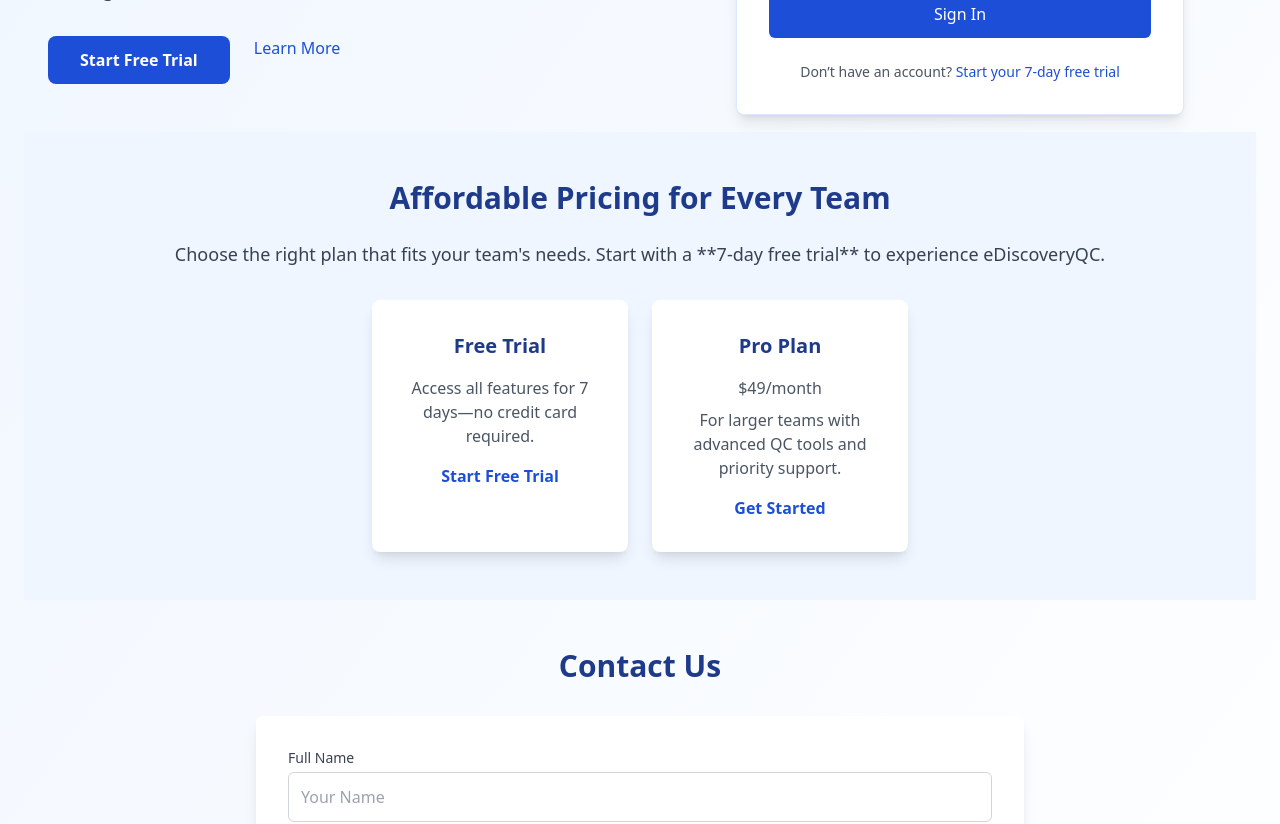
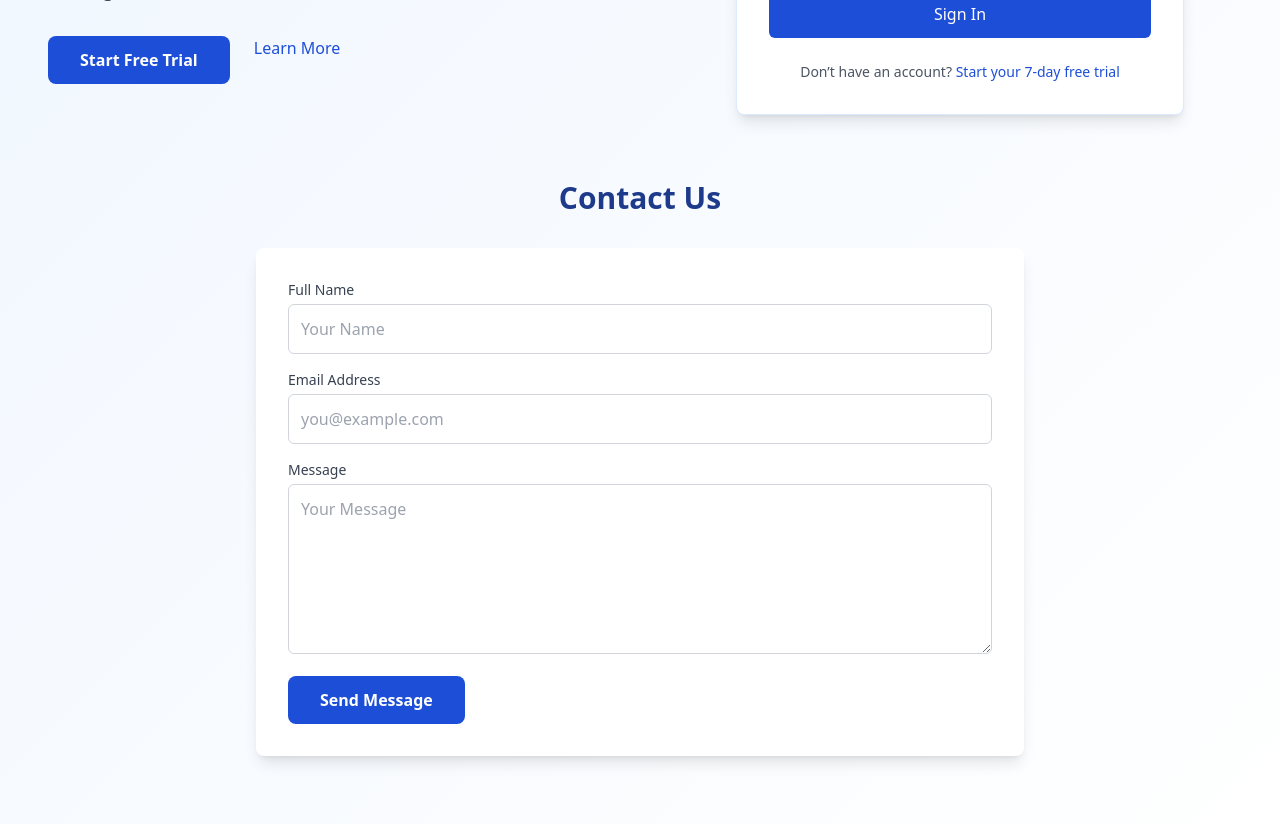
Before and after one commit to eDiscoveryQC/ediscoveryqc3, a Next.js app: page / in a window 1280 px wide. Shown: the part 440-1264 px from the top of the page. Built offline with nearby package versions, Linux system fonts and the light colour scheme.

Commit message:
Update index.tsx

```diff
--- a/pages/index.tsx
+++ b/pages/index.tsx
@@ -41,13 +41,10 @@ export default function Home() {
             <Link href="/">
               <a className="text-blue-700 hover:text-blue-900 transition">Home</a>
             </Link>
-            {/* Update link to QC Tools page */}
             <Link href="/qc-tools">
               <a className="text-blue-700 hover:text-blue-900 transition">QC Tools</a>
             </Link>
-            <Link href="#pricing">
-              <a className="text-blue-700 hover:text-blue-900 transition">Pricing</a>
-            </Link>
+            {/* Removed pricing link from here */}
             <Link href="#contact">
               <a className="text-blue-700 hover:text-blue-900 transition">Contact</a>
             </Link>
@@ -104,29 +101,6 @@ export default function Home() {
         </div>
       </div>
 
-      {/* Pricing Section */}
-      <div id="pricing" className="bg-blue-50 py-12">
-        <div className="max-w-7xl mx-auto text-center">
-          <h2 className="text-3xl font-semibold text-blue-900 mb-6">Affordable Pricing for Every Team</h2>
-          <p className="text-lg text-gray-700 mb-8">
-            Choose the right plan that fits your team's needs. Start with a **7-day free trial** to experience eDiscoveryQC.
-          </p>
-          <div className="flex justify-center gap-6">
-            <div className="bg-white p-8 rounded-lg shadow-lg w-64">
-              <h3 className="text-xl font-semibold text-blue-900 mb-4">Free Trial</h3>
-              <p className="text-gray-600">Access all features for 7 days—no credit card required.</p>
-              <a href="/signup" className="block mt-4 text-center text-blue-700 hover:text-blue-900 font-semibold">Start Free Trial</a>
-            </div>
-            <div className="bg-white p-8 rounded-lg shadow-lg w-64">
-              <h3 className="text-xl font-semibold text-blue-900 mb-4">Pro Plan</h3>
-              <p className="text-gray-600">$49/month</p>
-              <p className="text-gray-600 mt-2">For larger teams with advanced QC tools and priority support.</p>
-              <a href="/signup" className="block mt-4 text-center text-blue-700 hover:text-blue-900 font-semibold">Get Started</a>
-            </div>
-          </div>
-        </div>
-      </div>
-
       {/* Contact Section */}
       <div id="contact" className="max-w-7xl mx-auto py-12">
         <h2 className="text-3xl font-semibold text-blue-900 text-center mb-8">Contact Us</h2>
```
